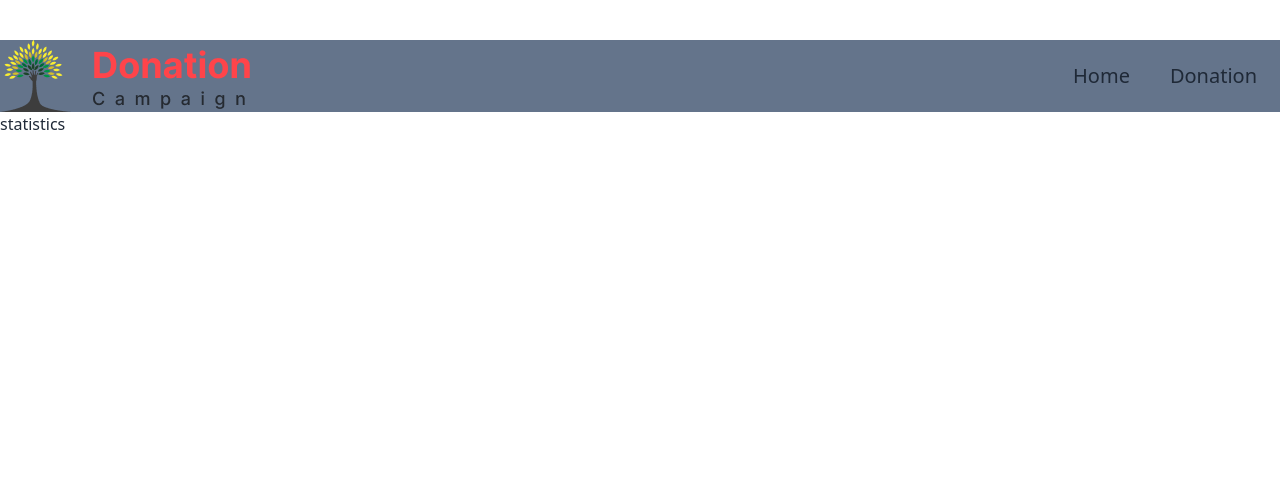
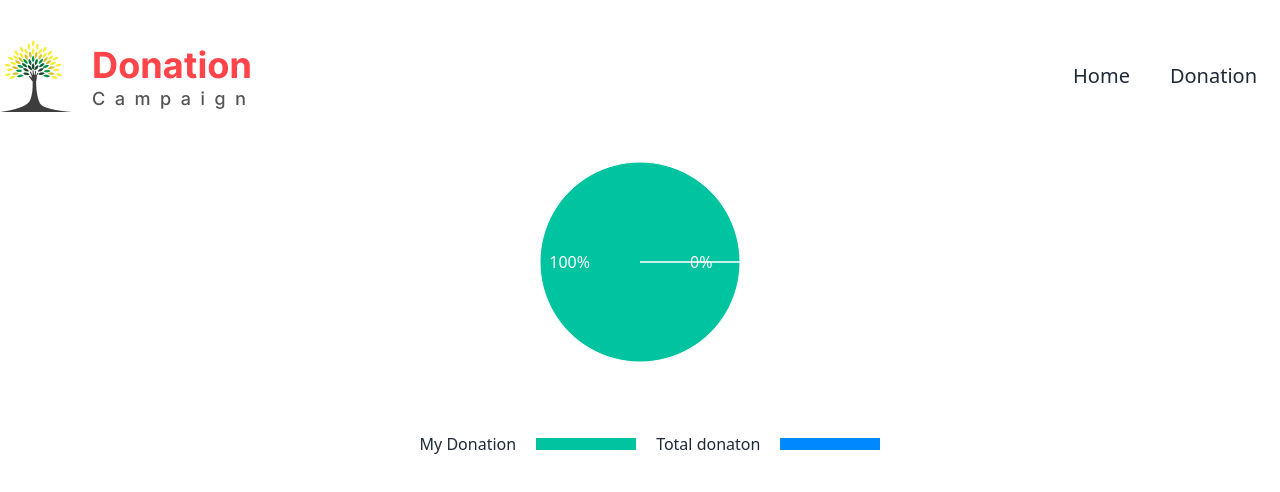
Before and after one commit to fazlerabbi13/donation-campain, a React (Vite) app: page /statistics in a window 1280 px wide. Shown: the top 492 px of the page. Built offline with nearby package versions, Linux system fonts and the light colour scheme.

Commit message:
banner added with search bar and button

```diff
--- a/src/Pages/Card/Overlay.css
+++ b/src/Pages/Card/Overlay.css
@@ -4,7 +4,7 @@
     align-items: center;
     justify-content: flex-end;
     position: relative;
-    width: 500px; /* Set the width of the container */
+    width: 500px;
   }
 
   .image {
@@ -12,12 +12,12 @@
   }
 
   .overlay-content {
-    background-color: rgba(0, 0, 0, 0.7); /* Background color for the overlay */
-    color: white; /* Text color for the overlay content */
+    background-color: rgba(0, 0, 0, 0.7);
+    color: white;
     padding: 30px;
     text-align: center;
-    width: 100%; /* Make the overlay content full-width */
+    width: 100%;
     position: absolute;
-    bottom: 0; /* Position at the bottom */
+    bottom: 0;
     left: 0;
   }
--- a/src/Pages/Donation/Donation.jsx
+++ b/src/Pages/Donation/Donation.jsx
@@ -36,7 +36,7 @@ const Donation = () => {
                     <div className="text-center mt-10">
                         {
                             donation.length>0 && <button onClick={handleDonationDelete}
-                             className="w-[150px] h-[30px] bg-red-400">Delete Donation</button>
+                             className="w-[150px] h-[30px] rounded-lg bg-gray-300">Delete Donation</button>
                         }
                     </div>
 
@@ -48,7 +48,7 @@ const Donation = () => {
 
                     </div>
                    <div className="text-center mt-10 mb-5">
-                   {donation.length> 1 && <button onClick={()=>setSeeAll(!seeALL)} className="w-[100px] h-[30px] bg-red-400">
+                   {donation.length> 1 && <button onClick={()=>setSeeAll(!seeALL)} className="w-[100px] h-[30px] rounded-xl bg-gray-300">
                     {seeALL?"See less":"See ALL"}
                    </button>}
                    </div>
--- a/src/Pages/Statistics/Statistics.jsx
+++ b/src/Pages/Statistics/Statistics.jsx
@@ -1,14 +1,86 @@
+import React, { PureComponent } from 'react';
+import { PieChart, Pie, Sector, Cell, ResponsiveContainer } from 'recharts';
 
 
 const Statistics = () => {
+    const donationCard = JSON.parse(localStorage.getItem('donation'))
+
+   let data = [];
+
+   if(donationCard && donationCard.length > 0) {
+    data =[
+        {name:"Total donaton", value:12-donationCard.length},
+        {name:"my donation",value:donationCard.length},
+    ]
+   }
+   else{
+    data =[
+        {name:"my donation", value:0},
+        {name:"Total donaton",value:100},
+     ]
+    }
+
+
+
+  const COLORS = ['#0088FE', '#00C49F', '#FFBB28', '#FF8042'];
+
+  const RADIAN = Math.PI / 180;
+  const renderCustomizedLabel = ({ cx, cy, midAngle, innerRadius, outerRadius, percent, index }) => {
+    const radius = innerRadius + (outerRadius - innerRadius) * 0.5;
+    const x = cx + radius * Math.cos(-midAngle * RADIAN);
+    const y = cy + radius * Math.sin(-midAngle * RADIAN);
 
     return (
-        <div>
+      <text x={x} y={y} fill="white" textAnchor={x > cx ? 'start' : 'end'} dominantBaseline="central">
+        {`${(percent * 100).toFixed(0)}%`}
+      </text>
+    );
+  };
 
-        statistics
+    return (
+
+
+        <div className='h-[300px]'>
+            <ResponsiveContainer width="100%" height="100%">
+        <PieChart width={400} height={400}>
+          <Pie
+            data={data}
+            cx="50%"
+            cy="50%"
+            labelLine={false}
+            label={renderCustomizedLabel}
+            outerRadius={100}
+            fill="#8884d8"
+            dataKey="value"
+          >
+            {data.map((entry, index) => (
+              <Cell key={`cell-${index}`} fill={COLORS[index % COLORS.length]} />
+            ))}
+          </Pie>
+        </PieChart>
+      </ResponsiveContainer>
+
+        <div className=' flex justify-center items-center'>
+            <div className='flex m-5 justify-center items-center'>
+                <h2 className='m'>My Donation</h2>
+                <p className='w-[100px] h-[12px] ml-5 bg-[#00C49F]'></p>
+
+            </div>
+            <div className=' flex justify-center  items-center'>
+            <h2>Total donaton</h2>
+                <p className='w-[100px] ml-5 h-[12px] bg-[#0088FE]'></p>
+
+            </div>
+        </div>
+
 
 
         </div>
+
+
+
+
+
     );
 };
 
--- /dev/null
+++ b/src/components/Header/Banner/Banner.css
@@ -0,0 +1,13 @@
+.bg{
+    background-image: url('../../../../public/Rectangle\ 4281.jpg');
+    height:60vh;
+    width: 1380px;
+}
+.overlay{
+    position: absolute;
+    top: 0;
+    left: 0;
+    width: 1380px;
+    height: 60vh;
+    background:rgba(255, 255, 255, 0.95) ;
+}
--- a/src/components/Header/Banner/Banner.jsx
+++ b/src/components/Header/Banner/Banner.jsx
@@ -1,10 +1,17 @@
-
+import './Banner.css'
 
 const Banner = () => {
     return (
-        <div className="h-[60vh] w-[1380px] mx-auto bg-gray-300">
+        <div className="h-[60vh] w-[1380px] bg overlay mx-auto bg-[Rectangle 4281.jpg]">
+                      <div className='py-16 flex justify-center items-center'><h1 className='font-bold text-[45px]'>I Grow By Helping People In Need</h1></div>
 
-        </div>
+           <div className='flex justify-center items-center mt-7'>
+
+           <input className='w-[450px] h-[50px] bg-[#FFF] rounded text-center' type="search" placeholder='Search here------' name="" id="" />
+            <button className='text-white w-[90px] h-[50px] rounded bg-[#FF444A]'>Search</button>
+           </div>
+         </div>
+
     );
 };
 
--- a/src/components/NavBar/NavBar.jsx
+++ b/src/components/NavBar/NavBar.jsx
@@ -1,7 +1,7 @@
 import { NavLink } from "react-router-dom";
 const NavBar = () => {
     return (
-        <div className="w-[1380px] bg-slate-500 mx-auto">
+        <div className="w-[1380px] mx-auto">
 
             <header className="mt-10 flex justify-between items-center">
                 <img  src="/Logo.png" alt="" />
```
Also changed, not shown: public/Rectangle 4281.jpg (added).
